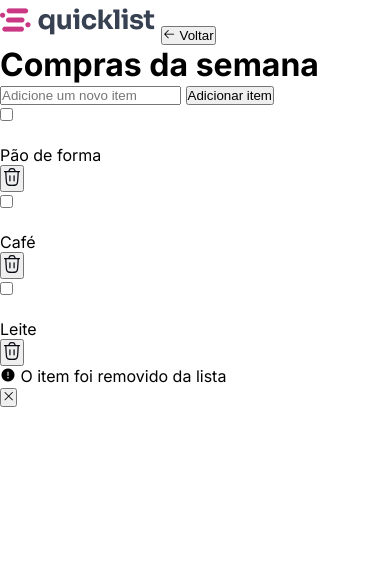
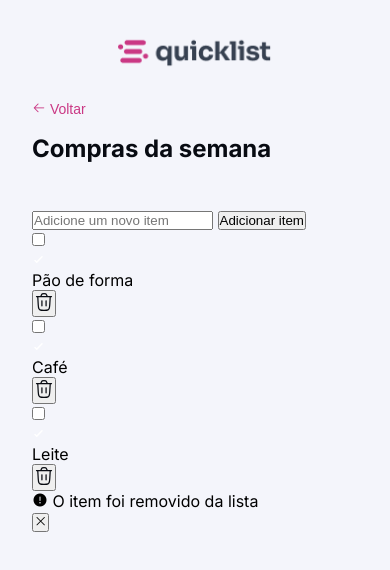
Before and after one commit to sttormix-R/quicklist-rayssa22a, a plain HTML site: page index.html in a window 390 px wide. Drawn offline with nearby package versions, Linux system fonts and the light colour scheme.

Commit message:
Header mobile

```diff
--- a/style.css
+++ b/style.css
@@ -23,4 +23,38 @@
 
 body{
     font-size: 1.6rem;
+    padding: 3.2rem;
+    background: var(--background-primary);
 }
+
+header{
+    margin-bottom: 4.4rem;
+    max-width: 62.7rem;
+    margin-inline: auto;
+    display: flex;
+    flex-direction: column;
+    align-items: start;
+
+    img{
+        width: 15.4rem;
+        margin-inline: auto;
+        margin-bottom: 3rem;
+    }
+
+    button{
+        border: none;
+        background: none;
+        font-size: 1.4rem;
+        line-height: 1.6rem;
+        font-weight: 500;
+        margin-bottom: 1.6rem;
+        color: var(--color-brand);
+        cursor: pointer;
+    }
+
+    h1{
+        font-size: 2.4rem;
+        color: var(--content-primary);
+        line-height: 3.2rem;
+    }
+}
```
